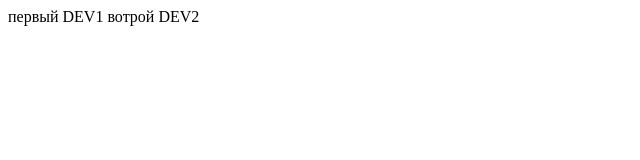
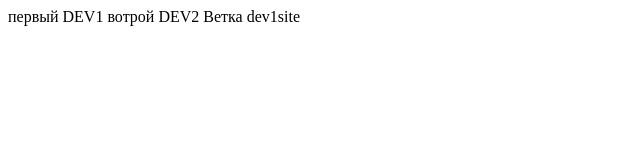
Before and after one commit to Sybbi/tester, a plain HTML site: page index.html in a window 1280 px wide. Shown: the whole page, without its empty margins (0-640 px from the left). Drawn offline with Linux system fonts and the light colour scheme.

Commit message:
branch dev1 fix text

```diff
--- a/index.html
+++ b/index.html
@@ -8,5 +8,6 @@
 <body>
 	 первый DEV1
 	 вотрой DEV2
+	 Ветка dev1site
 </body>
 </html>
```
